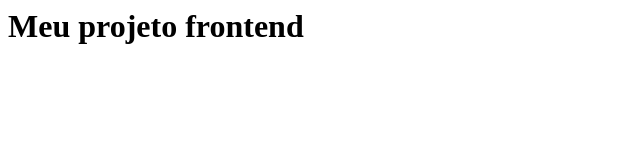
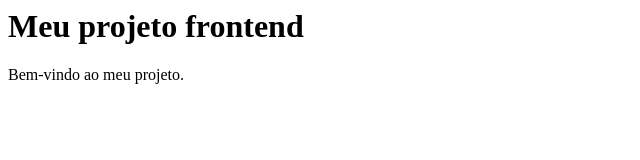
Before and after one commit to Mateus5603/projeto-frontend, a plain HTML site: page index.html in a window 1280 px wide. Shown: the whole page, without its empty margins (0-640 px from the left). Drawn offline with Linux system fonts and the light colour scheme.

Commit message:
feat: adiciona mensagem de boas-vindas na página inicial

```diff
--- a/index.html
+++ b/index.html
@@ -1 +1,2 @@
 <h1>Meu projeto frontend</h1>
+<p>Bem-vindo ao meu projeto.</p>
```
